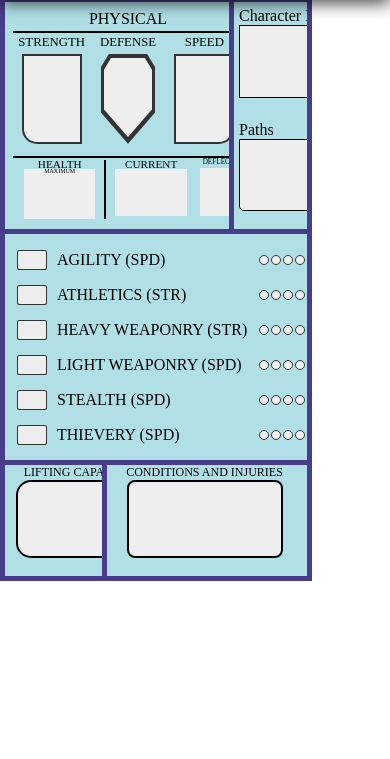
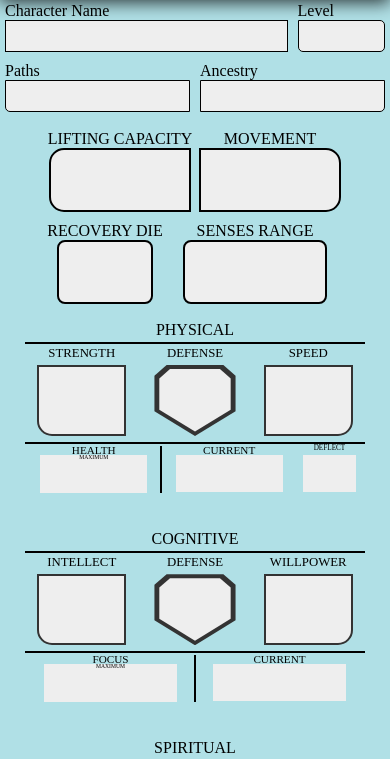
Before and after one commit to JSantschi22/Cosmere-TTRPG-Character-Sheet-Website, a plain HTML site: page index.html in a window 390 px wide. Shown: the part 73-832 px from the top of the page. Drawn offline with Linux system fonts and the light colour scheme; a script that the page names is missing.

Commit message:
added responsive styling for mobile, adjusted styling

```diff
--- a/assets/css/styles.css
+++ b/assets/css/styles.css
@@ -3,6 +3,7 @@
     margin: 0;
     padding: 0;
     box-sizing: border-box;
+    text-wrap: wrap;
 }
 
 *::-webkit-scrollbar {
@@ -70,18 +71,11 @@
 
 #sheet {
     display: flex;
-    flex-direction: column;
+    flex-wrap: wrap;
     padding-top: 70px;
     width: 80vw;
-    height: 100vh;
-}
-
-.sheet-top-row {
-    display: flex;
-    width: 100%;
-    height: 30%;
-    justify-content: flex-start;
-    flex-direction: row-reverse;
+    margin: 0 auto;
+    background-color: powderblue;
 }
 
 /* character info styles */
@@ -90,12 +84,8 @@
     grid-template-columns: repeat(4, minmax(50px, auto));
     grid-auto-columns: minmax(200px, 1fr);
     width: 25%;
-    height: 100%;
-    border-top: 5px solid darkslateblue;
-    border-right: 5px solid darkslateblue;
+    height: 120px;
     background-color: powderblue;
-    overflow-y: hidden;
-    overflow-x: auto;
 }
 
 .character-info > div:nth-last-child(-n+2) {
@@ -105,7 +95,6 @@
     display: flex;
     flex-direction: column;
     grid-column: span 2;
-    min-width: 100px;
 }
 
 #character-ancestry,
@@ -155,15 +144,11 @@
 /* stat block styles */
 #stats-container {
     display: flex;
-    width: 75%;
-    height: 100%;
+    height: 200px;
+    width: 100%;
     justify-content: space-between;
-    border: 5px solid darkslateblue;
-    border-bottom: 0;
-    background-color: powderblue;
-    padding: 8px;
-    overflow-x: auto;
-    overflow-y: hidden;
+    padding: 4px;
+    gap: 6%;
 }
 
 .stat-box {
@@ -171,10 +156,10 @@
     flex-direction: column;
     justify-content: flex-start;
     align-items: center;
-    width: 30%;
-    min-width: 230px;
+    width: 33.3%;
     height: 100%;
-    background-color: powderblue;
+    font-size: clamp(0.5rem, 1rem, 3rem);
+    max-width: 340px;
 }
 
 .stat-mid {
@@ -296,39 +281,36 @@
 
 /* skill styles */
 #skills-container {
-    background-color: powderblue;
-    border: 5px solid darkslateblue;
-    padding: 8px 12px 8px 12px;
     width: 100%;
-    overflow-x: auto;
-    overflow-y: hidden;
+    height: 240px;
+    padding: 0 5px 0 5px;
 }
 
 #skills {
     display: grid;
-    grid-template-rows: repeat(6, 35px);
+    grid-template-rows: repeat(6, 1fr);
     grid-auto-flow: column;
-    grid-auto-rows: minmax(200px, 1fr);
     gap: 0 5px;
     list-style: none;
-    align-content: start;
+    height: 100%;
 }
 
 #skills li {
     display: flex;
     flex-direction: row;
-    min-width: 300px;
     align-items: center;
 }
 
 #skills li p {
-    margin-left: 10px;
+    padding-left: 5px;
+    text-wrap: nowrap;
+    font-size: clamp(0.5rem, 1rem, 3rem);
 }
 
 .skill-box {
     border-radius: 10%;
-    width: 30px;
-    height: 20px;
+    width: 25px;
+    height: 25px;
     display: flex;
     align-items: center;
     justify-content: center;
@@ -342,7 +324,8 @@
     align-items: center;
     margin-left: auto;
     justify-content: space-between;
-    width: auto;
+    width:70px;
+    height: 100%;
     gap: 2px;
 }
 
@@ -358,27 +341,14 @@
 }
 
 /* third row styles */
-.sheet-third-row {
-    display: flex;
-    justify-content: flex-start;
-    width: 100%;
-    background-color: powderblue;
-    height: 15%;
-    border-bottom: 5px solid darkslateblue;
-    border-left: 5px solid darkslateblue;
-    border-right: 5px solid darkslateblue;
-    font-size: 0.75em;
-    padding: 0 5px 0 5px;
-}
 
 .bonus-stats-container {
     display: flex;
-    justify-content: flex-start;
-    width: 80%;
-    background-color: powderblue;
-    height: 100%;
-    overflow-x: auto;
-    overflow-y: hidden;
+    justify-content: space-evenly;
+    width: 75%;
+    height: 120px;
+    padding: 8px;
+    align-content: center;
 }
 
 .lifting-capacity-box,
@@ -389,50 +359,39 @@
     display: flex;
     flex-direction: column;
     align-items: center;
+    justify-content: center;
+}
+
+.lifting-and-movement-box {
+    width: 300px;
+    display: flex;
+    justify-content: space-between;
 }
 
 .lifting-capacity-box,
 .movement-box {
-    width: 25%;
-    min-width: 130px;
-}
-
-.lifting-capacity-box {
-    margin-left: 3px;
+    width: 150px;
 }
 
 .recovery-die-box {
-    width: 20%;
-    margin-left: 15px;
-    min-width: 100px;
+    width: 120px;
 }
 
 .senses-range-box {
-    width: 40%;
-    min-width: 250px;
-}
-
-.conditions-and-injuries-box {
-    width: 30%;
-    border-left: 5px solid darkslateblue;
-    overflow-x: auto;
-    overflow-y: hidden;
-    min-width: 200px;
+    width: 180px;
 }
 
 #lifting-capacity,
 #movement,
 #recovery-die,
-#senses-range,
-#conditions-and-injuries {
+#senses-range {
     height: 70%;
     background-color: #EEEEEE;
     border: 2px solid black;
 }
 
 #recovery-die,
-#senses-range,
-#conditions-and-injuries {
+#senses-range {
     width: 80%;
     border-radius: 8px;
 }
@@ -565,3 +524,83 @@
 #popup-confirm:active {
     box-shadow: 0 0 0 0;
 }
+
+/* responsive design */
+@media only screen and (min-width: 810px) and (max-width: 1010px) {
+    #sheet {
+        width: 100vw;
+    }
+}
+
+@media only screen and (min-width: 500px) and (max-width: 810px) {
+    #sheet {
+        width: 100vw;
+    }
+
+    .bonus-stats-container {
+        flex-wrap: wrap;
+        width: 100%;
+        height: 200px;
+        justify-content: center;
+    }
+
+    .lifting-and-movement-box,
+    .recovery-die-box,
+    .senses-range-box {
+        height: 50%;
+    }
+
+    .character-info {
+        width: 100%;
+    }
+
+    #skills-container {
+        height: 320px;
+    }
+
+    #skills {
+        grid-template-rows: repeat(9, 1fr);
+    }
+}
+
+@media only screen and (max-width: 500px) and (orientation: portrait) {
+    #sheet {
+        width: 100vw;
+        flex-direction: column;
+    }
+
+    #stats-container {
+        flex-direction: column;
+        height: 600px;
+        align-items: center;
+        justify-content: flex-start;
+    }
+
+    .stat-box {
+        width: 100%;
+    }
+
+    .bonus-stats-container {
+        flex-wrap: wrap;
+        width: 100%;
+        height: 200px;
+        justify-content: center;
+    }
+
+    .lifting-and-movement-box,
+    .recovery-die-box,
+    .senses-range-box {
+        height: 50%;
+    }
+
+    .character-info {
+        width: 100%;
+    }
+
+    #skills-container {
+        height: 480px
+    }
+    #skills {
+        grid-template-rows: repeat(18, 1fr);
+    }
+}
--- a/index.html
+++ b/index.html
@@ -2,6 +2,7 @@
 <html lang="en">
 <head>
   <meta charset="UTF-8">
+  <meta name="viewport" content="width=device-width, initial-scale=1.0">
   <title>Cosmere TTRPG Character Sheet</title>
   <link href="https://fonts.googleapis.com/css2?family=Cinzel+Decorative&family=Cinzel&display=swap" rel="stylesheet">
   <link rel="stylesheet" href="./assets/css/styles.css">
@@ -11,24 +12,43 @@
 
 <div id="dice-container"></div>
 
-<div class="header">
+<header class="header">
   <img src="./assets/images/Cosmere_RPG_Logo.webp" alt="Cosmere TTRPG Logo">
   <h1>Character Sheet</h1>
   <div class="header-buttons">
     <button id="edit-button">EDIT</button>
     <button id="roll-btn">ROLL</button>
   </div>
-</div>
+</header>
 
 <div id="sheet">
-
-  <div class="sheet-top-row">
 
   <div class="character-info">
     <div class="name-box">Character Name <div id="character-name"></div></div>
     <div class="level-box">Level<div id="character-level"></div></div>
     <div>Paths<div id="character-paths"></div></div>
     <div>Ancestry<div id="character-ancestry"></div></div>
+  </div>
+
+  <div class="bonus-stats-container">
+    <div class="lifting-and-movement-box">
+      <div class="lifting-capacity-box">
+        LIFTING CAPACITY
+        <div id="lifting-capacity"></div>
+      </div>
+      <div class="movement-box">
+        MOVEMENT
+        <div id="movement"></div>
+      </div>
+    </div>
+    <div class="recovery-die-box">
+      RECOVERY DIE
+      <div id="recovery-die"></div>
+    </div>
+    <div class="senses-range-box">
+      SENSES RANGE
+      <div id="senses-range"></div>
+    </div>
   </div>
 
   <div id="stats-container">
@@ -87,7 +107,6 @@
       <div class="max-current-container">
         <div class="max-box">INVESTITURE <span>MAXIMUM</span><div id="max-investiture"></div></div>
         <div class="current-box">CURRENT<div id="current-investiture"></div></div>
-        </div>
       </div>
     </div>
   </div>
@@ -312,31 +331,6 @@
     </ul>
   </div>
 
-  <div class="sheet-third-row">
-    <div class="bonus-stats-container">
-      <div class="lifting-capacity-box">
-        LIFTING CAPACITY
-        <div id="lifting-capacity"></div>
-      </div>
-      <div class="movement-box">
-        MOVEMENT
-        <div id="movement"></div>
-      </div>
-      <div class="recovery-die-box">
-        RECOVERY DIE
-        <div id="recovery-die"></div>
-      </div>
-      <div class="senses-range-box">
-        SENSES RANGE
-        <div id="senses-range"></div>
-      </div>
-    </div>
-    <div class="conditions-and-injuries-box">
-      CONDITIONS AND INJURIES
-      <div id="conditions-and-injuries"></div>
-    </div>
-  </div>
-
 </div>
 
 <!--  popups and menus  -->
```
Lines whose indentation alone changed are shown as unchanged.
